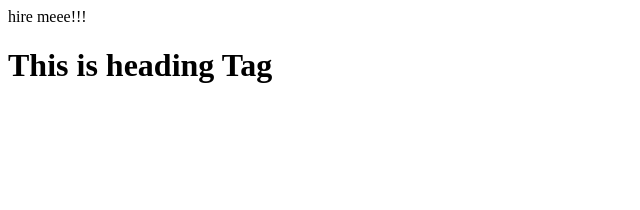
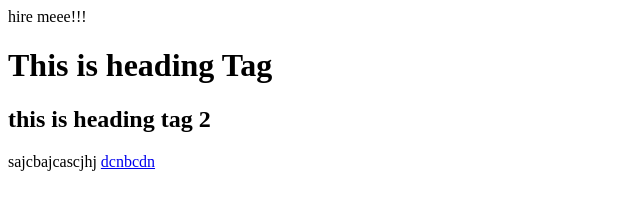
Before and after one commit to Virat2003/rane09, a plain HTML site: page index.html in a window 1280 px wide. Shown: the whole page, without its empty margins (0-640 px from the left). Drawn offline with Linux system fonts and the light colour scheme.

Commit message:
added extra part

```diff
--- a/index.html
+++ b/index.html
@@ -1,2 +1,6 @@
 <p> hire meee!!!</p>
 <h1> This is heading Tag</h1>
+
+<h2> this is heading tag 2</h2>
+<span>sajcbajcascjhj</span>
+<a href="https://mail.google.com/mail/u/0/#inbox/FMfcgzQbgJNNsxXVPNNddzvwTMcTlWQh">dcnbcdn</a>
```
